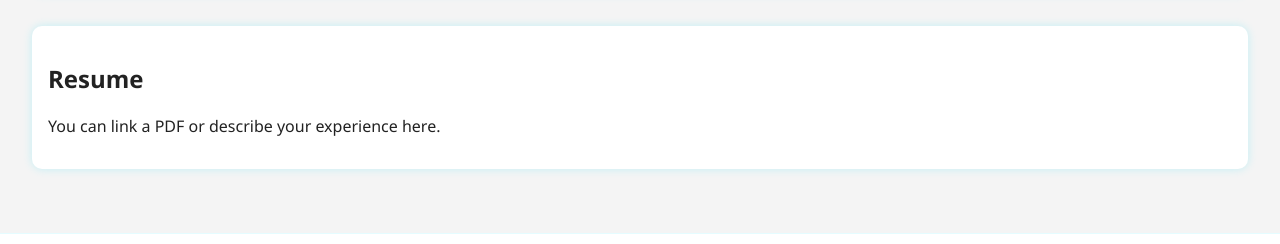
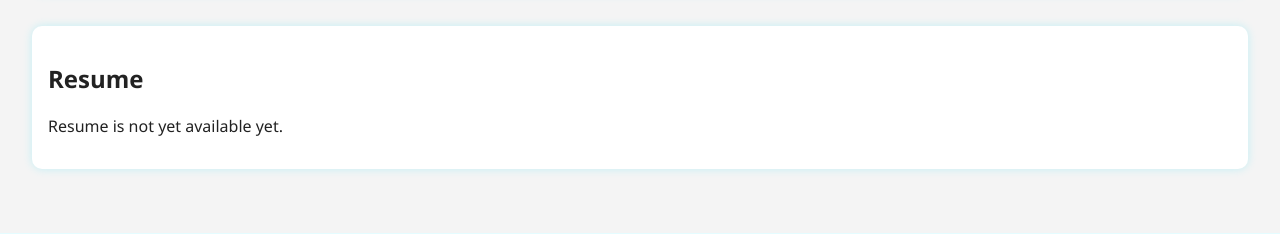
Before and after one commit to Janonymous0125/janonymous0125.github.io, a plain HTML site: page index.html in a window 1280 px wide. Shown: the part 449-693 px from the top of the page. Drawn offline with Linux system fonts and the light colour scheme.

Commit message:
Update index.html
Resume update

```diff
--- a/index.html
+++ b/index.html
@@ -53,7 +53,7 @@
             </section>
             <section>
                 <h2>Resume</h2>
-                <p>You can link a PDF or describe your experience here.</p>
+                <p>Resume is not yet available yet.</p>
             </section>
         </main>
     </div>
```
